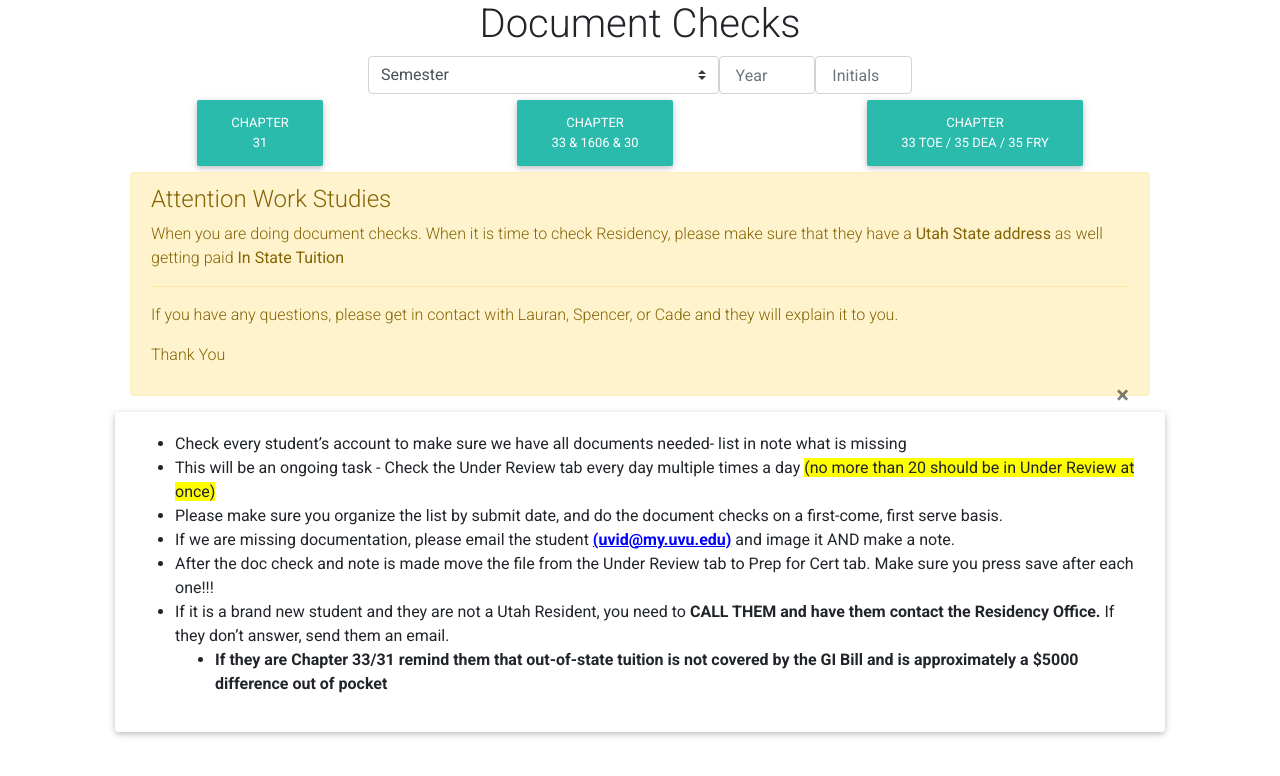
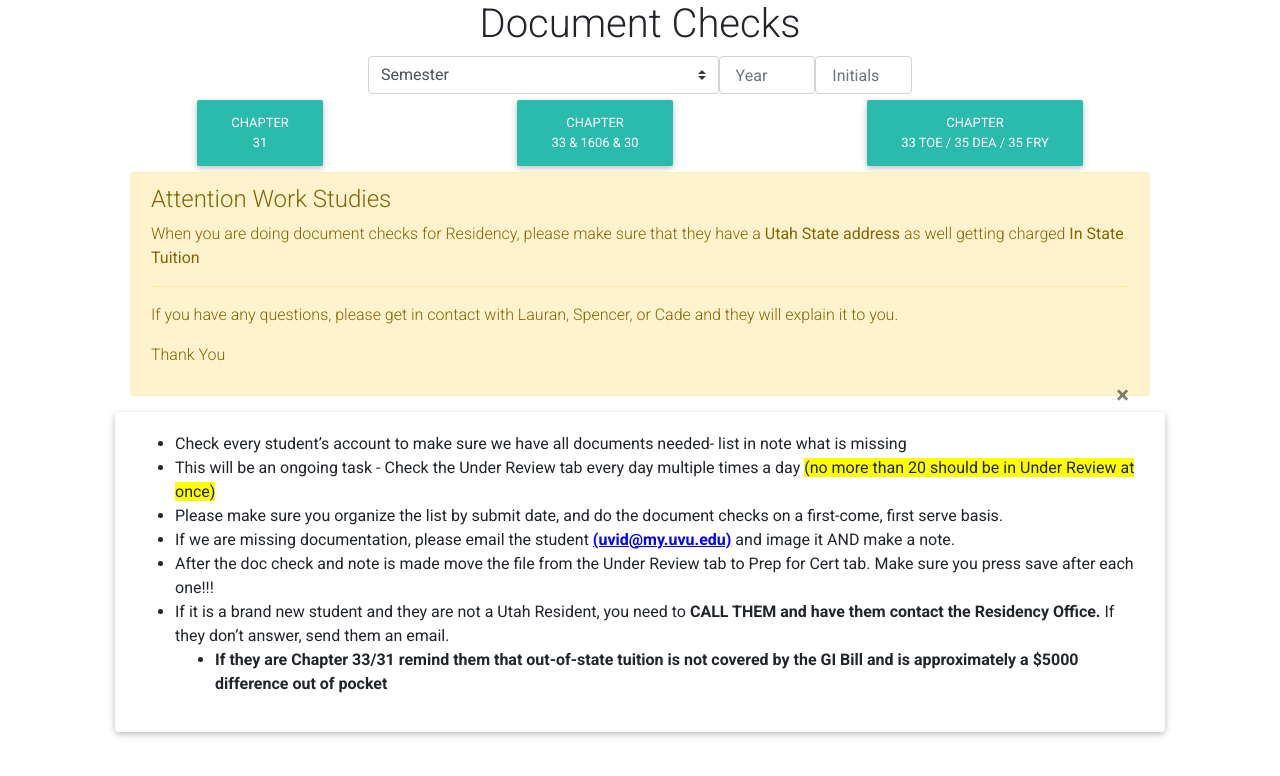
Before and after one commit to jeffsnff/VSCDocCheck, a React (Create React App) app: page / in a window 1280 px wide. Shown: the top 776 px of the page. Built offline with nearby package versions, Linux system fonts and the light colour scheme.

Commit message:
Had a spelling and english error

```diff
--- a/src/semesterInfo/SemesterInfo.js
+++ b/src/semesterInfo/SemesterInfo.js
@@ -116,7 +116,7 @@ function SemesterInfo() {
         <MDBContainer>
         <MDBAlert color='warning' dismiss>
           <h4>Attention Work Studies</h4>
-          <p>When you are doing document checks. When it is time to check Residency, please make sure that they have a <b>Utah State address</b> as well getting paid <b>In State Tuition</b></p>
+          <p>When you are doing document checks for Residency, please make sure that they have a <b>Utah State address</b> as well getting charged <b>In State Tuition</b></p>
           <hr/>
           <p>If you have any questions, please get in contact with Lauran, Spencer, or Cade and they will explain it to you.</p>
           <p>Thank You</p>
```
